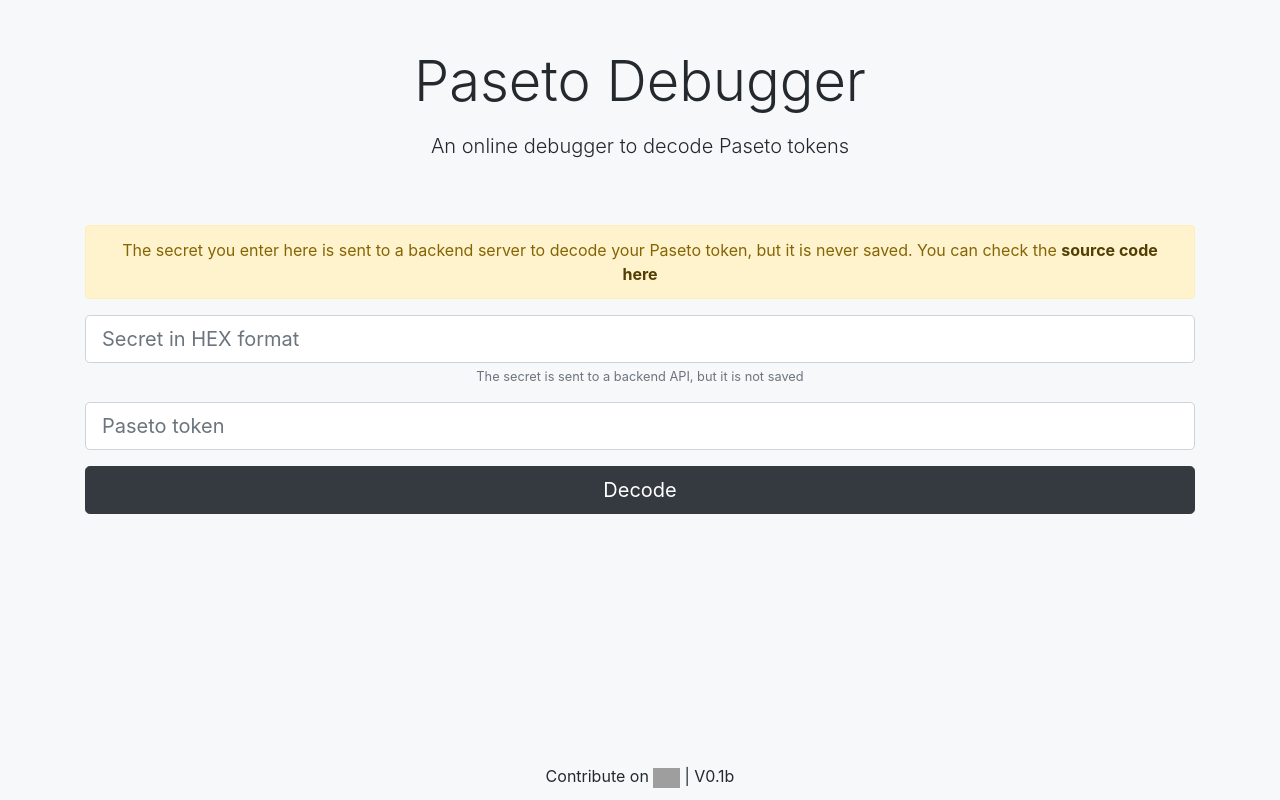
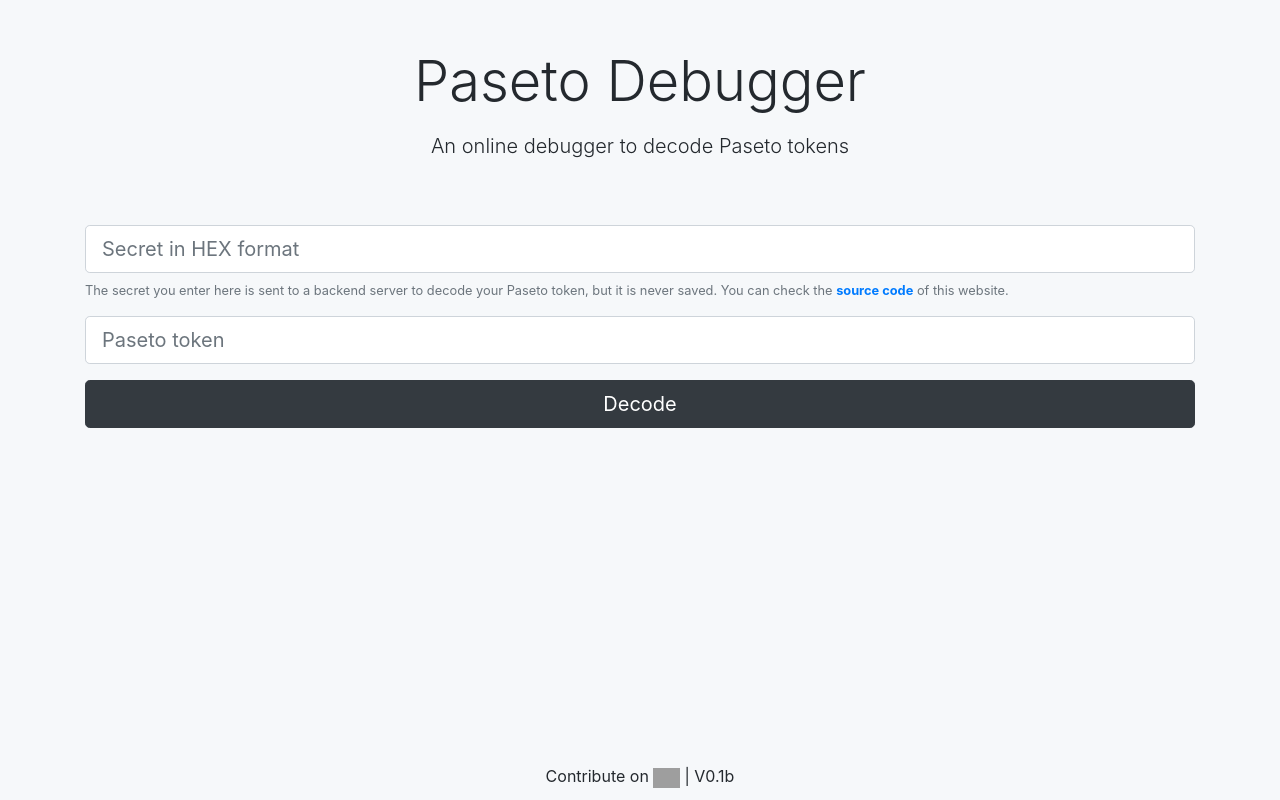
Before and after one commit to mehdibo/paseto-debugger, a Next.js app: page / in a window 1280 px wide. Built offline with nearby package versions, Linux system fonts and the light colour scheme; grey boxes are pictures that could not be loaded.

Commit message:
Make the safety message more comfortable to read

```diff
--- a/pages/index.js
+++ b/pages/index.js
@@ -56,10 +56,6 @@ export default function Home() {
                               An online debugger to decode Paseto tokens
                           </p>
                       </div>
-                      <Alert variant="warning" className={"mx-auto"}>
-                          The secret you enter here is sent to a backend server to decode your Paseto token, but it is never saved.
-                          You can check the <a href={"https://github.com/mehdibo/paseto-debugger/"} className={"alert-link"}>source code here</a>
-                      </Alert>
                   </Col>
               </Row>
           </header>
@@ -70,8 +66,9 @@ export default function Home() {
                       <Form onSubmit={decodePaseto}>
                           <Form.Group controlId="secretKey">
                               <Form.Control size="lg" type="text" placeholder="Secret in HEX format" onChange={(e) => setSecret(e.target.value)} />
-                              <Form.Text className="text-muted">
-                                  The secret is sent to a backend API, but it is not saved
+                              <Form.Text className="text-muted text-left mt-2">
+                                The secret you enter here is sent to a backend server to decode your Paseto token, but it is never saved.
+                                You can check the <a href={"https://github.com/mehdibo/paseto-debugger/"} className={"alert-link"}>source code</a> of this website.
                               </Form.Text>
                           </Form.Group>
 
```
